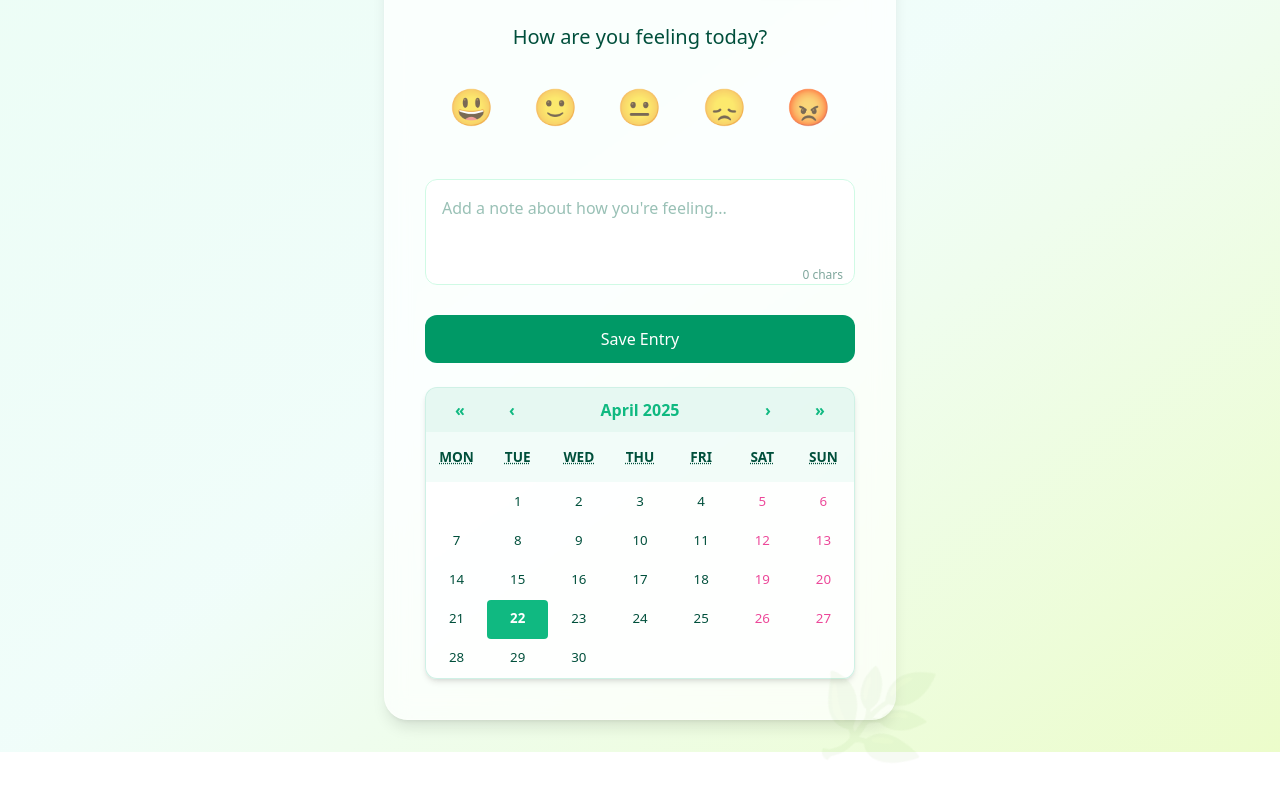
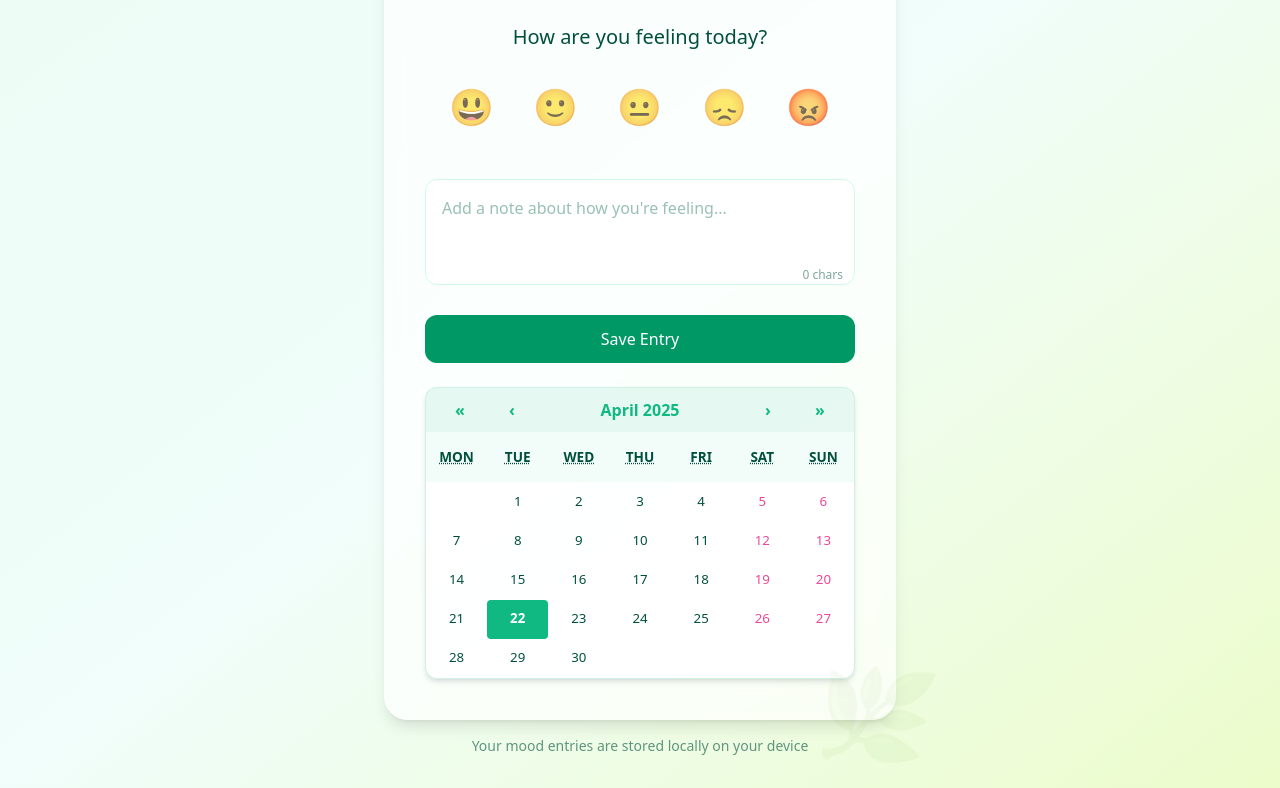
Before and after one commit to Aditya5510/API-WIZ-assesment, a React (Vite) app: page / in a window 1280 px wide. Shown: the part 218-1006 px from the top of the page. Built offline with nearby package versions, Linux system fonts and the light colour scheme; no server answers.

Commit message:
added a UI Fix

```diff
--- a/src/components/MoodEntryCard.jsx
+++ b/src/components/MoodEntryCard.jsx
@@ -325,6 +325,9 @@ export default function MoodEntryCard() {
           🌿
         </div>
       </div>
+      <p className="text-center mt-4 text-sm opacity-60">
+        Your mood entries are stored locally on your device
+      </p>
     </div>
   );
 }
```
